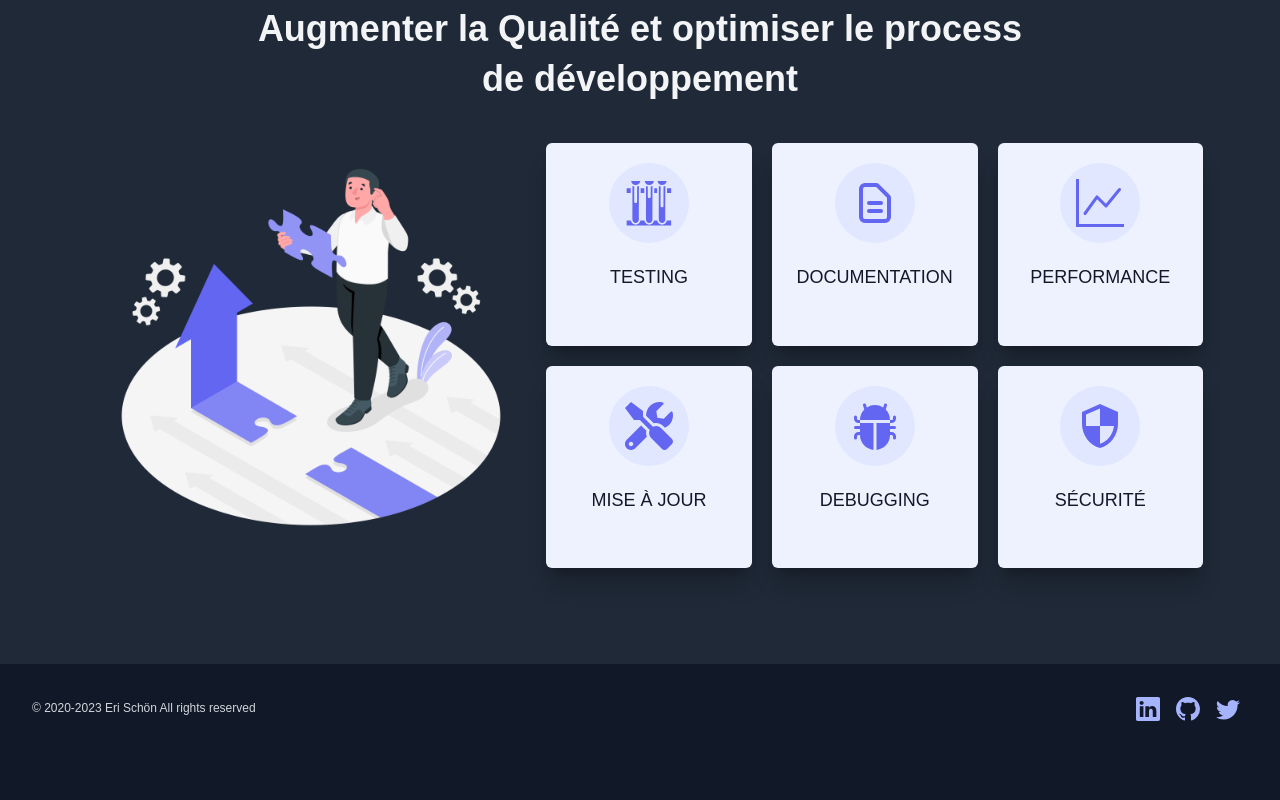
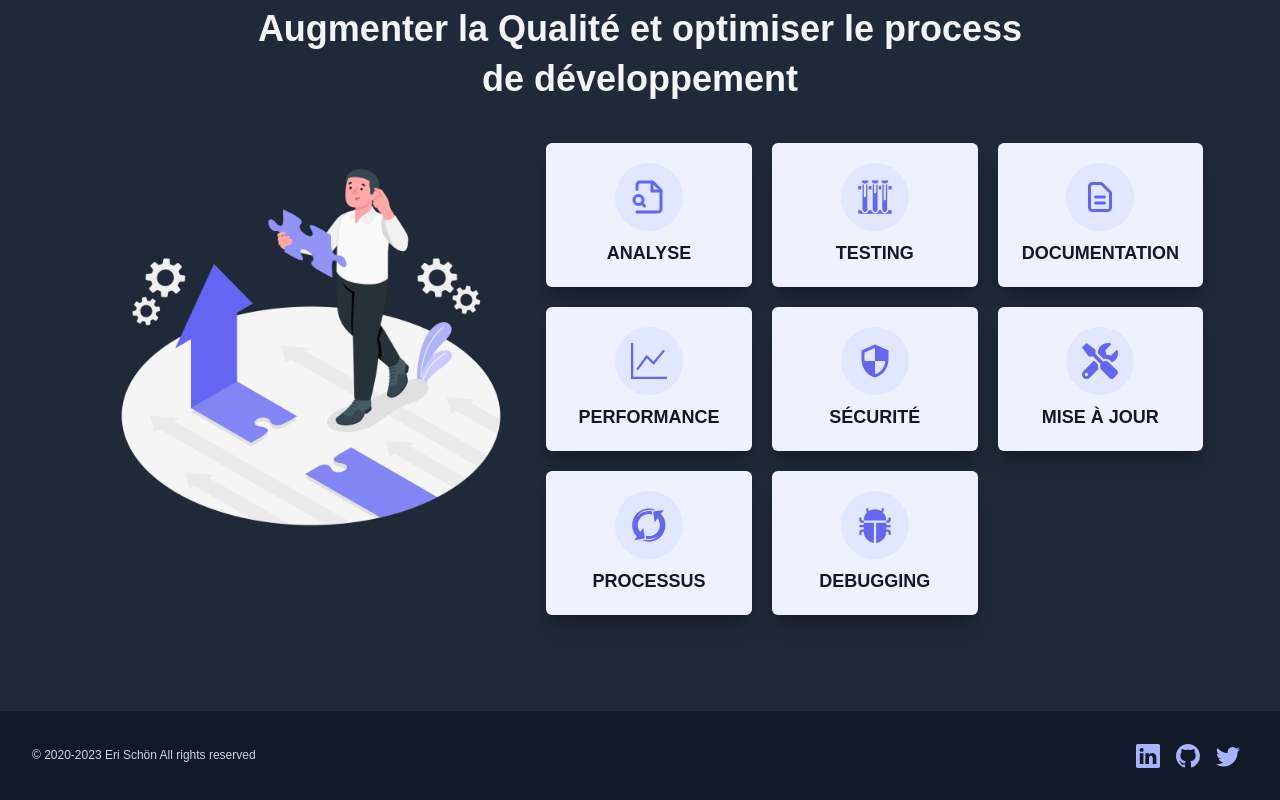
Before and after one commit to erischon/the-dizalch-project, a Next.js app: page / in a window 1280 px wide. Shown: the part 2644-3444 px from the top of the page. Before the commit the page ends 3397 px from the top, so only its background shows below. Built offline with nearby package versions, Linux system fonts and the light colour scheme.

Commit message:
service section responsive

```diff
--- a/src/components/public/ServiceCard.tsx
+++ b/src/components/public/ServiceCard.tsx
@@ -20,12 +20,12 @@ export default function ServiceCard({
 
   return (
     <>
-      <div className="group mx-auto rounded-md shadow-xl shadow-black/20 p-5 md:w-full bg-indigo-50 flex flex-col items-center w-52">
-        <div className="text-5xl text-indigo-500 mb-5 w-fit">
+      <div className="group mx-auto rounded-md shadow-xl shadow-black/20 p-5 w-52 md:w-full bg-indigo-50 flex flex-col items-center">
+        <div className="text-4xl text-indigo-500 mb-2 w-fit">
           <div className="p-4 bg-indigo-100 rounded-full">{icon}</div>
         </div>
 
-        <div className="text-lg font-light text-gray-900 mb-4 uppercase">
+        <div className="text-lg font-semibold text-gray-900 uppercase">
           {title}
         </div>
 
--- a/src/components/public/sections/ServicesSection.tsx
+++ b/src/components/public/sections/ServicesSection.tsx
@@ -33,7 +33,7 @@ export default function ServicesSection() {
           <Image src="/images/services.png" alt="" fill className="" />
         </div>
 
-        <div className="lg:col-span-7 grid md:grid-cols-3 lg:grid-cols-3 md:gap-5">
+        <div className="lg:col-span-7 grid md:grid-cols-3 lg:grid-cols-3 md:gap-1 md:h-fit lg:gap-5">
           {!media ? (
             <>
               {services.map((service) => (
--- a/src/data/infos.js
+++ b/src/data/infos.js
@@ -1,10 +1,10 @@
 import { FaHammer, FaTools } from "react-icons/fa";
 import { BsGraphUp, BsFillBugFill } from "react-icons/bs";
 import { MdSecurity } from "react-icons/md";
-import { GiTestTubes } from "react-icons/gi";
+import { GiTestTubes, GiCycle } from "react-icons/gi";
 import { HiOutlineDocumentText } from "react-icons/hi";
-import { TiPlus } from "react-icons/ti";
 import { ImArrowUpRight, ImArrowDownRight } from "react-icons/im";
+import { LuFileSearch } from "react-icons/lu";
 
 // SEO data
 export const seoData = {
@@ -31,6 +31,12 @@ export const projectsListPageSize = 6;
 
 export const services = [
   {
+    title: "Analyse",
+    description: "Analyse d'application",
+    icon: <LuFileSearch />,
+    image: "/images/services/security.jpg",
+  },
+  {
     title: "Testing",
     description: "Tests fonctionnels et E2E",
     icon: <GiTestTubes />,
@@ -49,21 +55,27 @@ export const services = [
     image: "/images/services/performance.jpg",
   },
   {
+    title: "Sécurité",
+    description: "Analyse et correction",
+    icon: <MdSecurity />,
+    image: "/images/services/security.jpg",
+  },
+  {
     title: "Mise à jour",
     description: "Mise à jour des dépendances",
     icon: <FaTools />,
     image: "/images/services/security.jpg",
   },
   {
+    title: "Processus",
+    description: "Création de process QA",
+    icon: <GiCycle />,
+    image: "/images/services/security.jpg",
+  },
+  {
     title: "Debugging",
     description: "Correction de bugs",
     icon: <BsFillBugFill />,
-    image: "/images/services/security.jpg",
-  },
-  {
-    title: "Sécurité",
-    description: "Analyse et correction",
-    icon: <MdSecurity />,
     image: "/images/services/security.jpg",
   },
 ];
```
